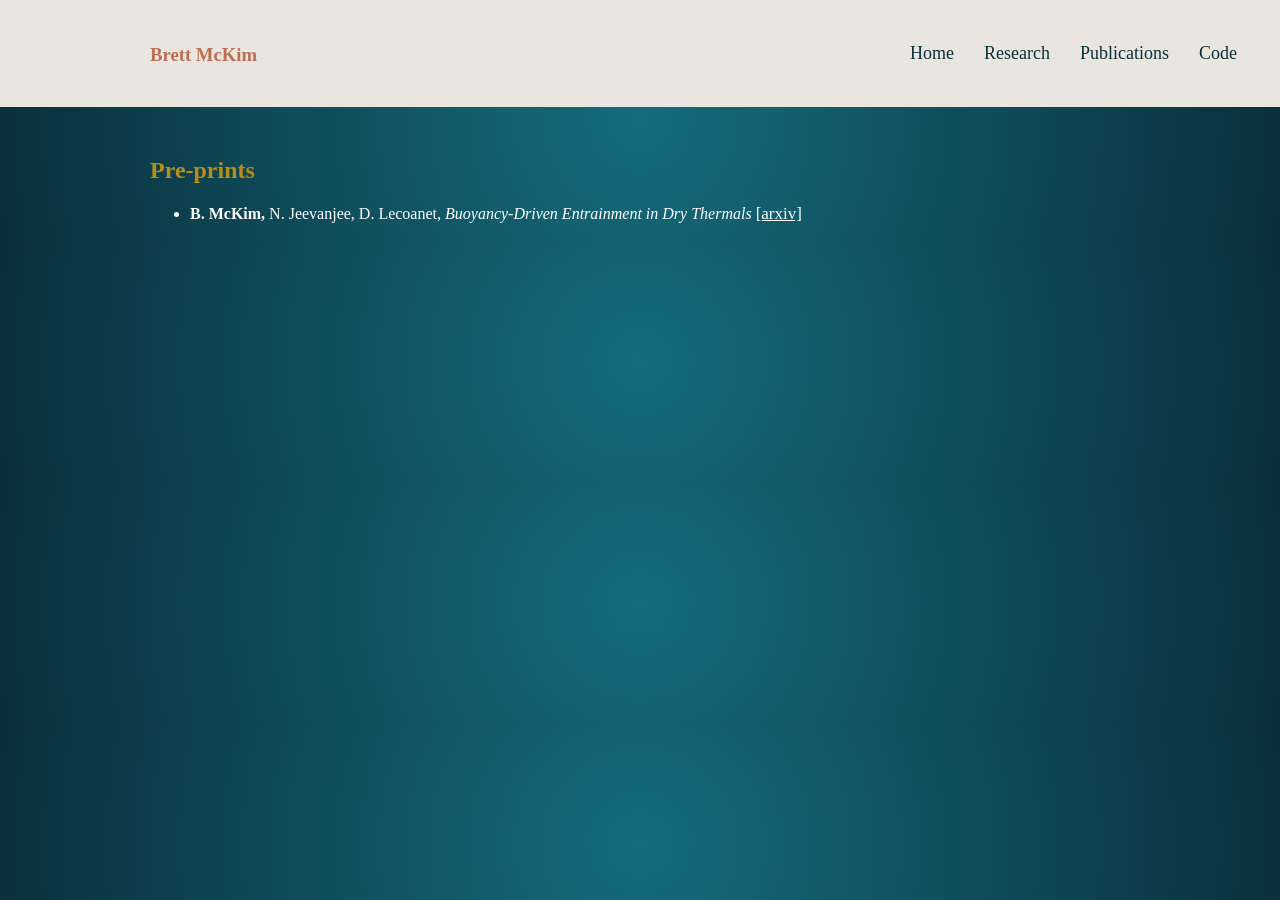
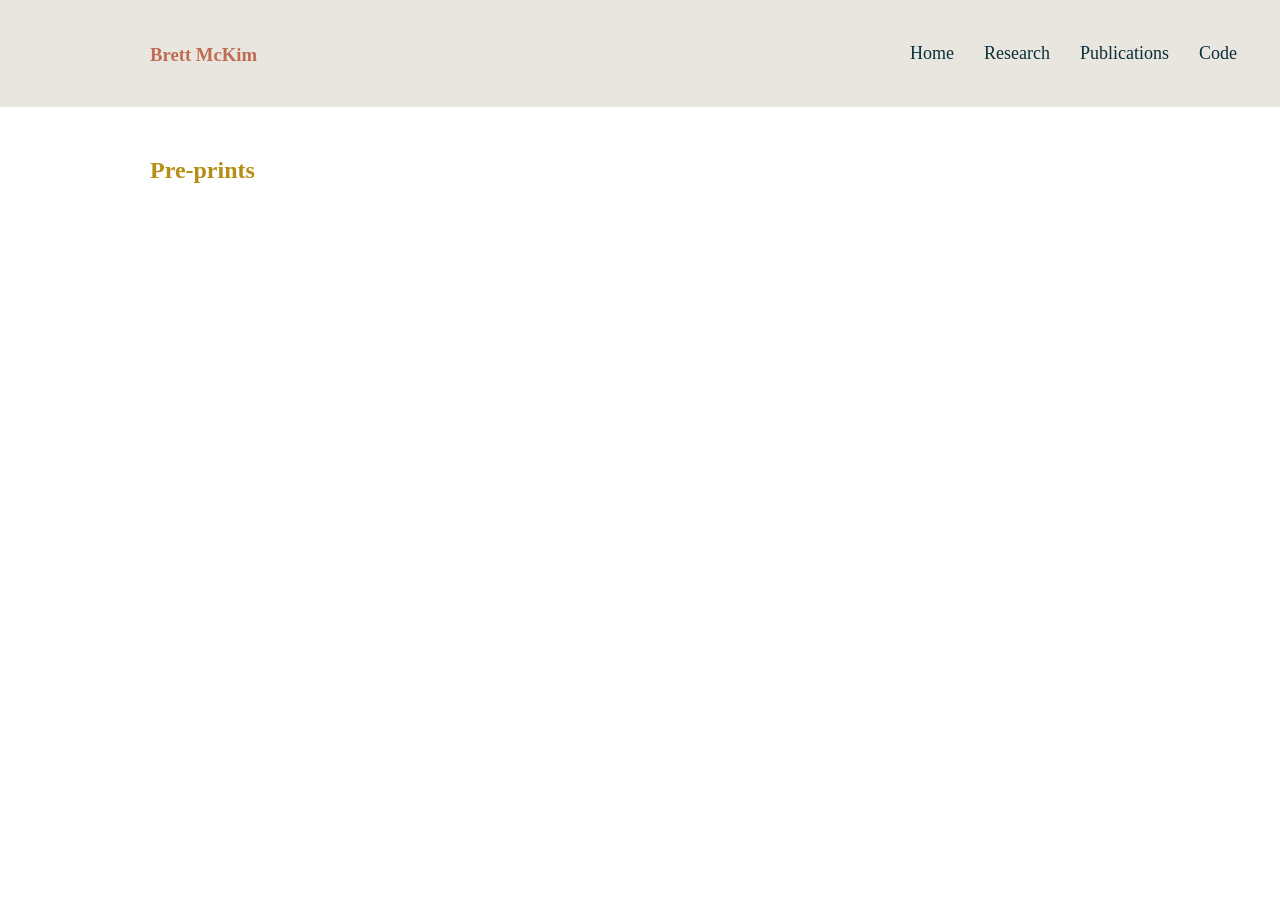
Before and after one commit to mckimb/mckimb.github.io, a Jekyll site: the page built from papers/index.html, in a window 1280 px wide. Built offline with Jekyll 4.4.1, drawn with Linux system fonts in a browser that asks for light colours.

Commit message:
Update main.css

```diff
--- a/css/main.css
+++ b/css/main.css
@@ -2,8 +2,7 @@ body {
     margin-left: 150px;
     margin-right: 150px;
     font-family: "Bitstream Charter";
-    background-color: #0b322b;
-    background-image:radial-gradient(circle,#156c7d,#0a2f3b);
+    background-color: #ffffff;
 }
 
 body h1 {
```
